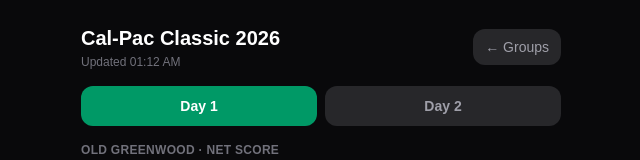
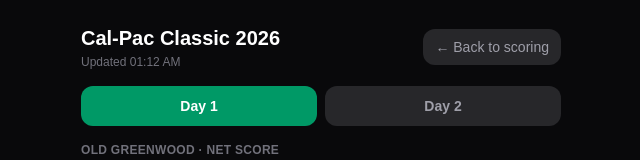
Before and after one commit to MYROBOTOVERLORD/calpac-2026, a Next.js app: page /leaderboard in a window 1280 px wide. Shown: the top 160 px of the page, without its empty margins (319-959 px from the left). Built offline with nearby package versions, Linux system fonts and the light colour scheme; no server answers; the database is empty.

Commit message:
Leaderboard: change Groups button to Back to scoring

```diff
--- a/app/leaderboard/page.tsx
+++ b/app/leaderboard/page.tsx
@@ -186,10 +186,10 @@ export default function LeaderboardPage() {
             </p>
           </div>
           <button
-            onClick={() => router.push("/")}
+            onClick={() => router.back()}
             className="bg-zinc-800 hover:bg-zinc-700 text-zinc-400 hover:text-zinc-200 rounded-xl px-3 py-2 text-sm transition-colors"
           >
-            ← Groups
+            ← Back to scoring
           </button>
         </div>
 
```
